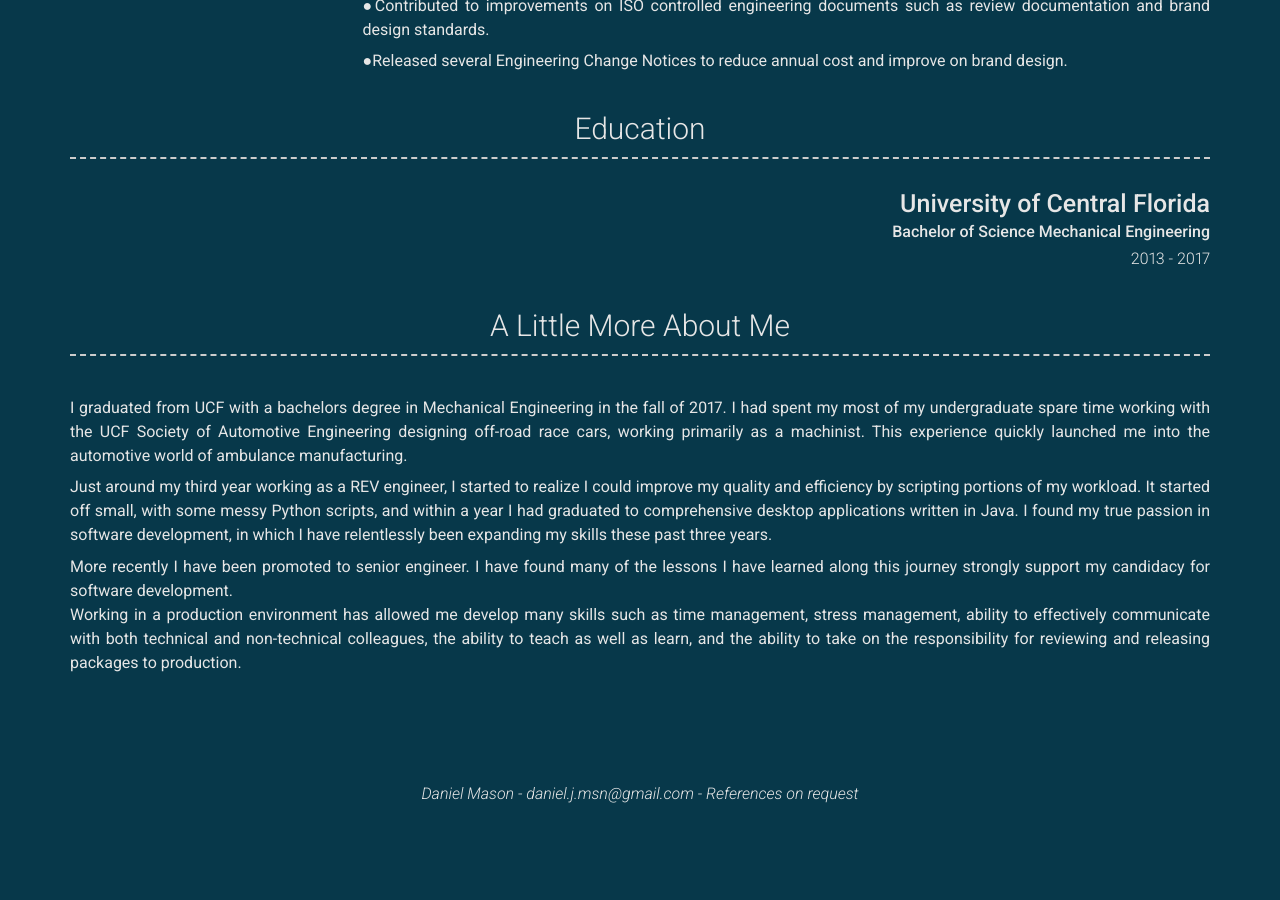
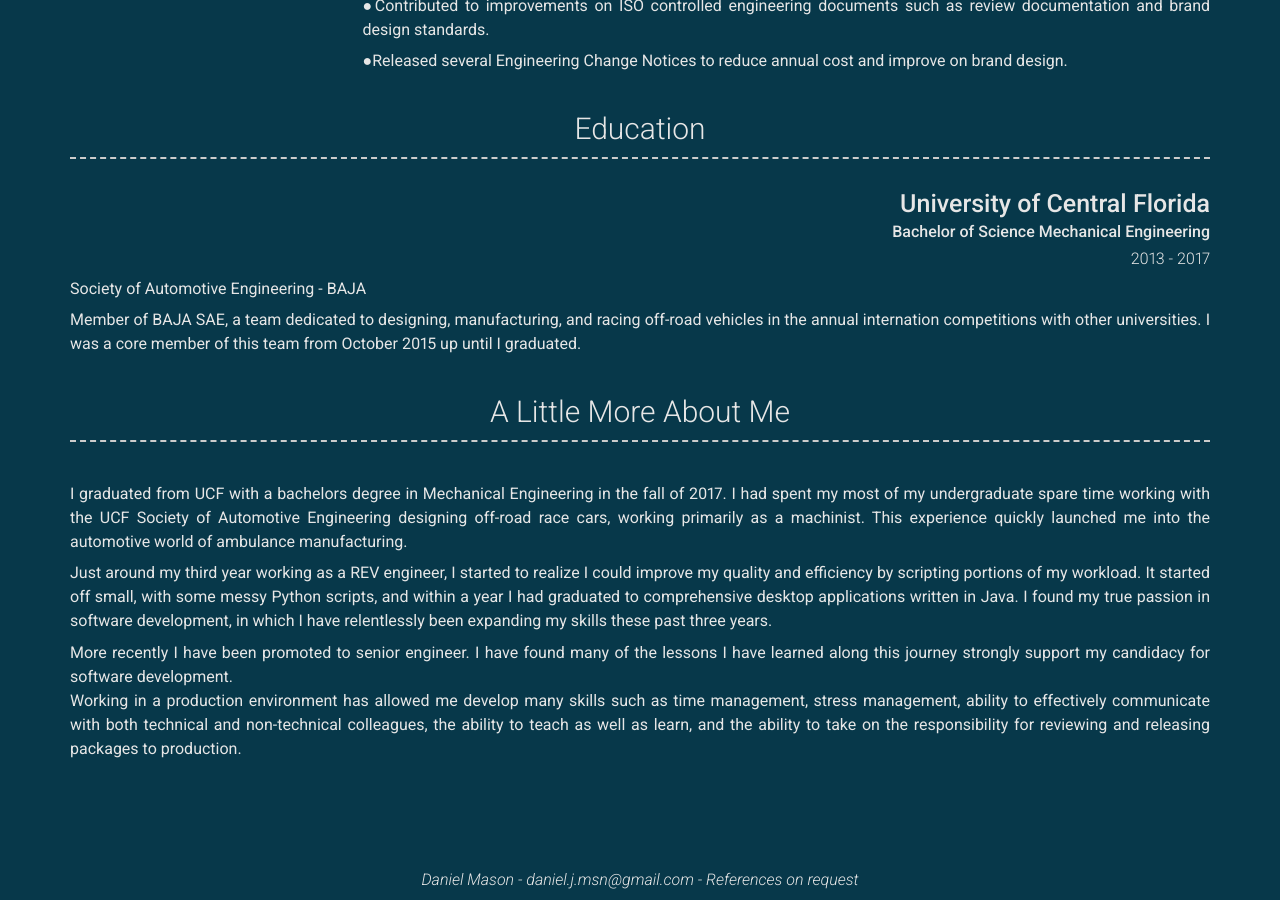
Before and after one commit to Daniel-J-Mason/Daniel-J-Mason.github.io, a Jekyll site: the page built from index.md, in a window 1280 px wide and 900 px high, scrolled down 2545 px. Built offline with Jekyll 4.4.1, drawn with Linux system fonts in a browser that asks for light colours; nearby versions of some CDN libraries; before the commit the page ends 3359 px from its top, so only the background shows below that.

Commit message:
univeristy test 1

```diff
--- a/_config.yml
+++ b/_config.yml
@@ -198,8 +198,13 @@ content:
         caption: 2013 - 2017
 #        quote: >
 #          Integrity, scholarship, community, creativity, and excellence
-#        description: | # this will include new lines to allow paragraphs
-#          Description of qualification
+        description: | # this will include new lines to allow paragraphs
+          Society of Automotive Engineering - BAJA
+
+          Member of BAJA SAE, a team dedicated to designing, manufacturing, and racing off-road vehicles in the annual
+          internation competitions with other universities. I was a core member of this team from October 2015 up until I
+          graduated.
+
   - title: A Little More About Me
     layout: text
     content: | # this will include new lines to allow paragraphs
```
